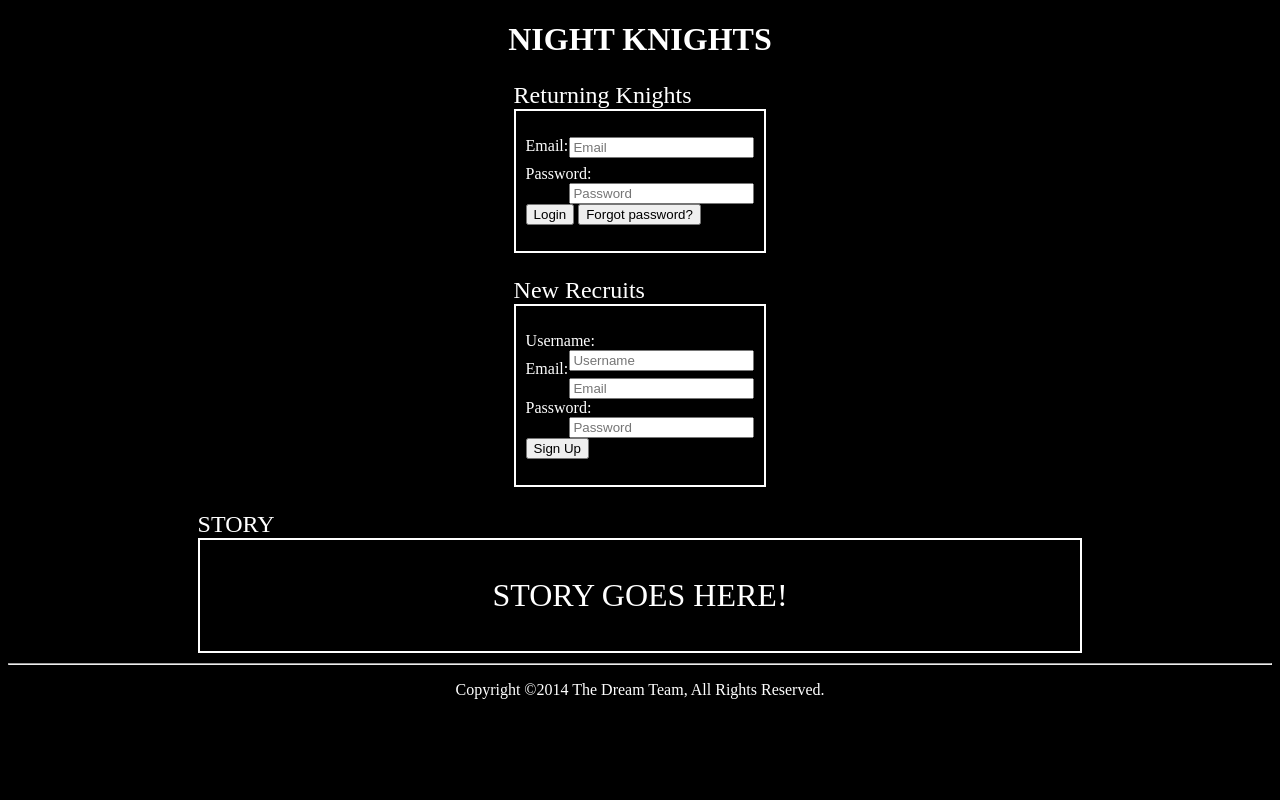
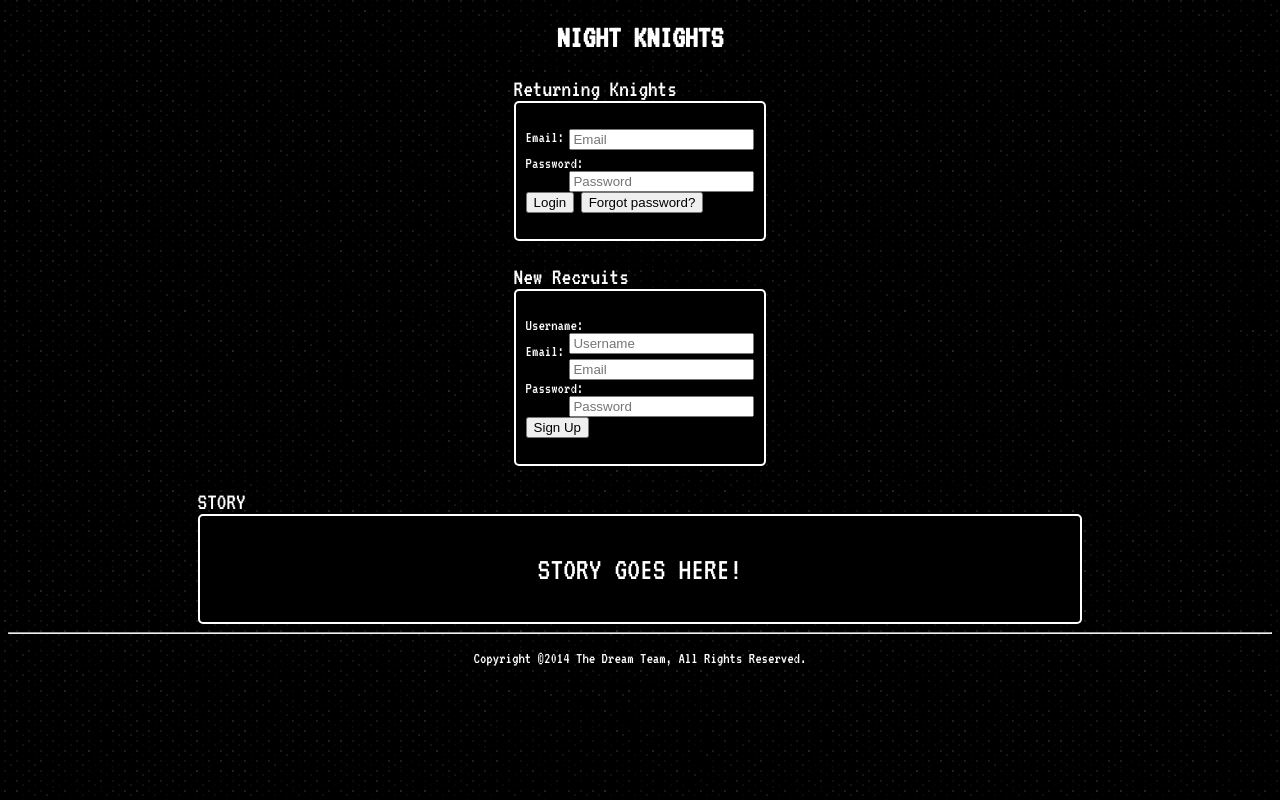
Before and after one commit to wspurgin/NightKnights, a PHP site: page / in a window 1280 px wide. Run offline with PHP 8.4, Linux system fonts and the light colour scheme; some libraries are stand-ins or nearby versions.

Commit message:
Added tiled page backgrounds, new font, black backgrounds for infoboxes, and more tweaks.

```diff
--- a/public/css/master.css
+++ b/public/css/master.css
@@ -1,7 +1,11 @@
 body
 {
   background-color: black;
+  /*background-image: url("/res/zwartevilt_@2X.jpg");*/
+  background-image: url("/res/twinkle_twinkle_@2X.png");
   color: white;
+  font-family: 'VT323', '';
+  }
 }
 
 #navrule, #footrule
@@ -26,6 +30,8 @@ body
   border-style: solid;
   border-color: white;
   border-width: 2px;
+  background-color: black;
+  border-radius: 5px;
 
   padding-top: 5px;
   padding-bottom: 5px;
--- a/public/js/account.js
+++ b/public/js/account.js
@@ -1,6 +1,5 @@
 $(document).ready(function() {
     $("#passwordresetform").submit(function(event) {
-        console.log(formToJSON($(this)));
         event.preventDefault();
         var form = $(this);
         if (form.children("input[name='password']").val() == form.children("input[name='repeatpassword']").val()) {
--- a/public/modules/commonHead.html
+++ b/public/modules/commonHead.html
@@ -2,4 +2,5 @@
 <meta charset="utf-8" \>
 <link rel="stylesheet" type="text/css" href="../css/master.css">
 <script type="text/javascript" src="/js/marf.js" ></script>
+<link href='http://fonts.googleapis.com/css?family=VT323' rel='stylesheet' type='text/css'>
 <!--NOTE: commonHead.html MUST be loaded BEFORE any other javascript!-->
```
Also changed, not shown: public/res/twinkle_twinkle_@2X.png (added), public/res/zwartevilt_@2X.jpg (added).
